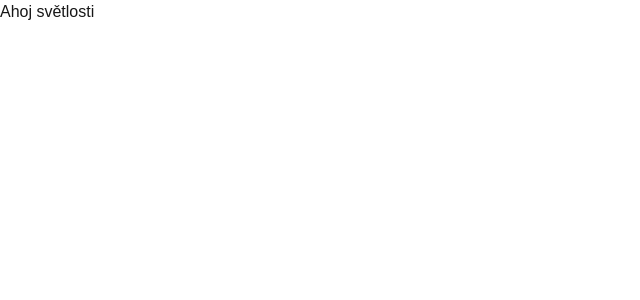
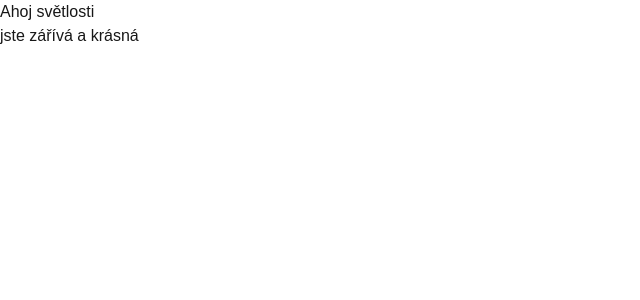
Before and after one commit to gojuch/petrpufler-com, a Next.js app: page / in a window 1280 px wide. Shown: the top 300 px of the page, without its empty margins (0-640 px from the left). Built offline with nearby package versions, Linux system fonts and the light colour scheme.

Commit message:
zkusme to znovu

```diff
--- a/app/page.tsx
+++ b/app/page.tsx
@@ -2,6 +2,7 @@ export default function Home() {
   return (
     <main>
       <h1>Ahoj světlosti</h1>
+      <p>jste zářívá a krásná</p>
     </main>
   );
 }
```
